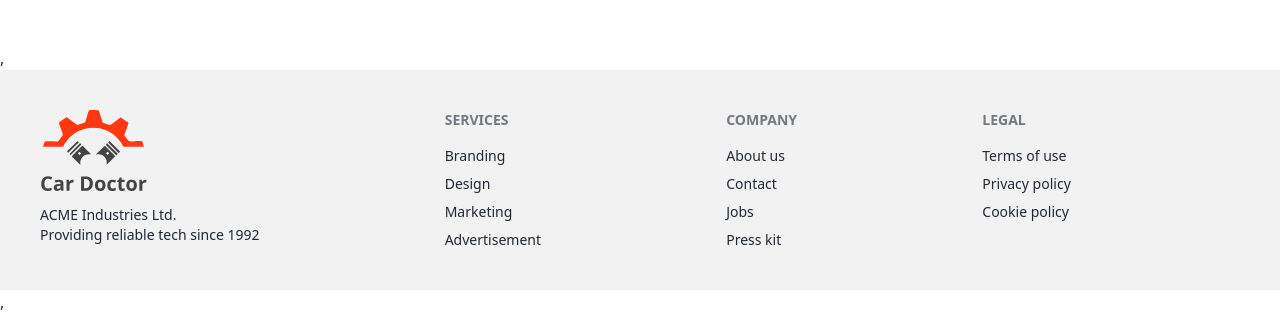
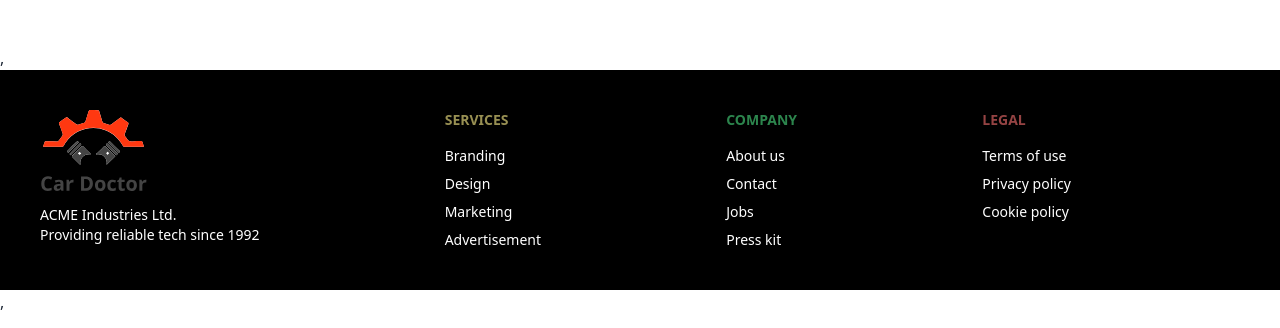
Before and after one commit to Harun3821/Care-doctor-projects, a React (Vite) app: page /login in a window 1280 px wide. Shown: the part 906-1234 px from the top of the page. Built offline with nearby package versions, Linux system fonts and the light colour scheme; no server answers.

Commit message:
first commit bookservice section

```diff
--- a/src/Footer/Footer.jsx
+++ b/src/Footer/Footer.jsx
@@ -5,27 +5,27 @@ const Footer = () => {
 
 
     return (
-        <footer className="footer p-10 bg-base-200 text-base-content">
+        <footer className="footer p-10 bg-black text-white">
         <aside>
           <img src={logoimg} alt="" />
           <p>ACME Industries Ltd.<br/>Providing reliable tech since 1992</p>
         </aside>
         <nav>
-          <h6 className="footer-title">Services</h6>
+          <h6 className="footer-title text-yellow-200">Services</h6>
           <a className="link link-hover">Branding</a>
           <a className="link link-hover">Design</a>
           <a className="link link-hover">Marketing</a>
           <a className="link link-hover">Advertisement</a>
         </nav>
         <nav>
-          <h6 className="footer-title">Company</h6>
+          <h6 className="footer-title text-green-400">Company</h6>
           <a className="link link-hover">About us</a>
           <a className="link link-hover">Contact</a>
           <a className="link link-hover">Jobs</a>
           <a className="link link-hover">Press kit</a>
         </nav>
         <nav>
-          <h6 className="footer-title">Legal</h6>
+          <h6 className="footer-title text-red-400">Legal</h6>
           <a className="link link-hover">Terms of use</a>
           <a className="link link-hover">Privacy policy</a>
           <a className="link link-hover">Cookie policy</a>
--- a/src/Login/Login.jsx
+++ b/src/Login/Login.jsx
@@ -3,13 +3,16 @@ import svglog from '../assets/images/login/login.svg'
 import { FaFacebook } from "react-icons/fa";
 import { FaLinkedinIn } from "react-icons/fa";
 import { FaGoogle } from "react-icons/fa";
-import { Link } from 'react-router-dom';
+import { Link, useLocation, useNavigate } from 'react-router-dom';
 import { AuthContext } from '../authproviders/AuthProvider';
 
 
 const Login = () => {
 
-    const {singIn} = useContext(AuthContext)
+    const {singIn} = useContext(AuthContext);
+    const location = useLocation();
+    const navigate = useNavigate();
+    console.log(location);
 
      const handelLogin = event =>{
          event.preventDefault();
@@ -21,6 +24,7 @@ const Login = () => {
          .then(result => {
           const user = result.user
           console.log(user);
+          navigate(location?.state  ? location?.state: '/')
          })
          .catch(error => console.log(error));
 
--- a/src/Pages/Privetroute.jsx
+++ b/src/Pages/Privetroute.jsx
@@ -1,10 +1,12 @@
 import { useContext } from "react";
 import { AuthContext } from "../authproviders/AuthProvider";
-import { Navigate } from "react-router-dom";
+import { Navigate,  useLocation} from "react-router-dom";
 
 const Privetroute = ({children}) => {
 
     const {user, loading} = useContext(AuthContext);
+    const location = useLocation();
+    // console.log(location.pathname);
 
     if(loading){
         return <progress className="progress w-56"></progress>
@@ -15,7 +17,8 @@ const Privetroute = ({children}) => {
     }
 
 
-    return <Navigate to="/login" replace></Navigate>
+    // return <Navigate state={{from: location}} to="/login" replace></Navigate>
+    return <Navigate state={location.pathname} to="/login" replace></Navigate>
 };
 
 export default Privetroute;
--- a/src/Routes.jsx
+++ b/src/Routes.jsx
@@ -30,11 +30,11 @@ export const router = createBrowserRouter([
         },
         {
           path:'checkout/:id',
-          element:<Checkout/>,
+          element:<Privetroute><Checkout/></Privetroute>,
           loader:({params}) => fetch(`http://localhost:5000/services/${params.id}`)
         },
         {
-          path:'/bookings',
+          path:'bookings',
           element:<Privetroute><Bookiengs></Bookiengs></Privetroute>,
         }
 
```
